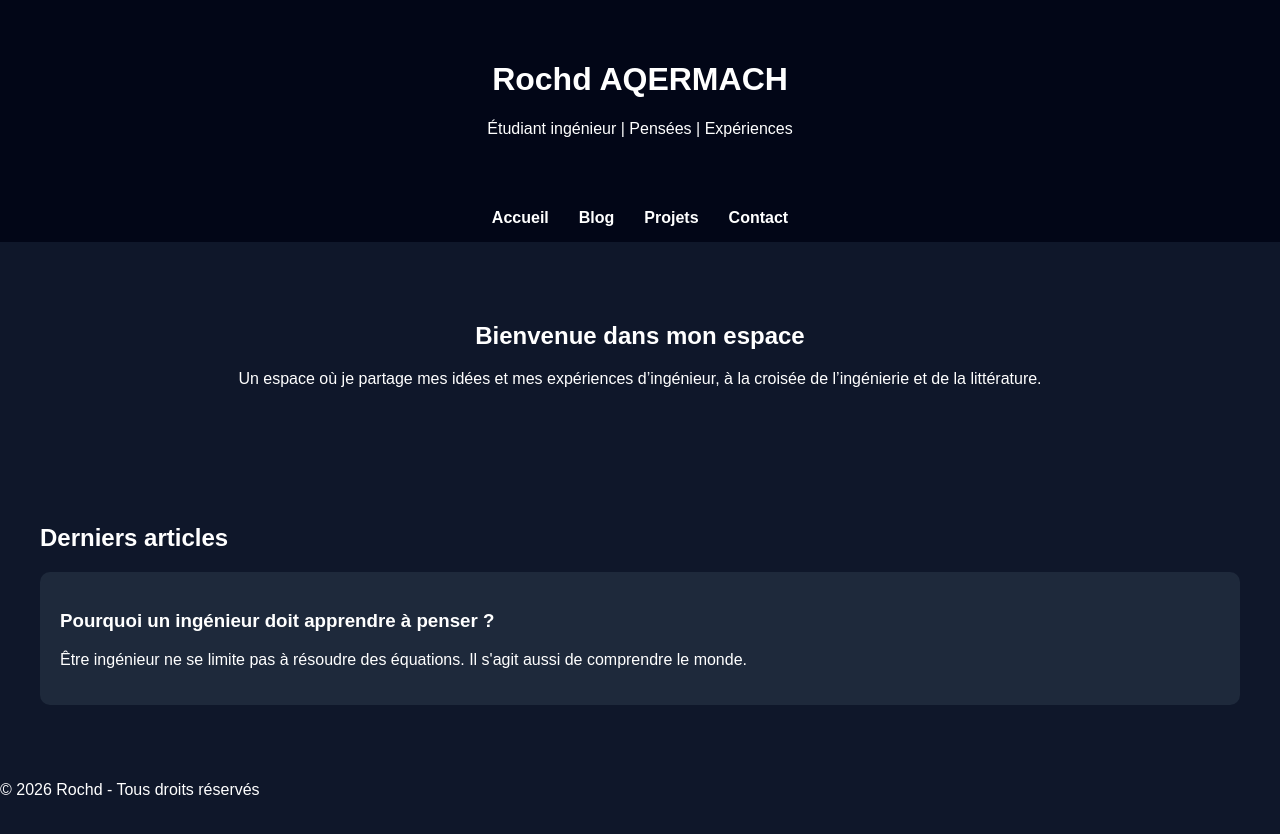
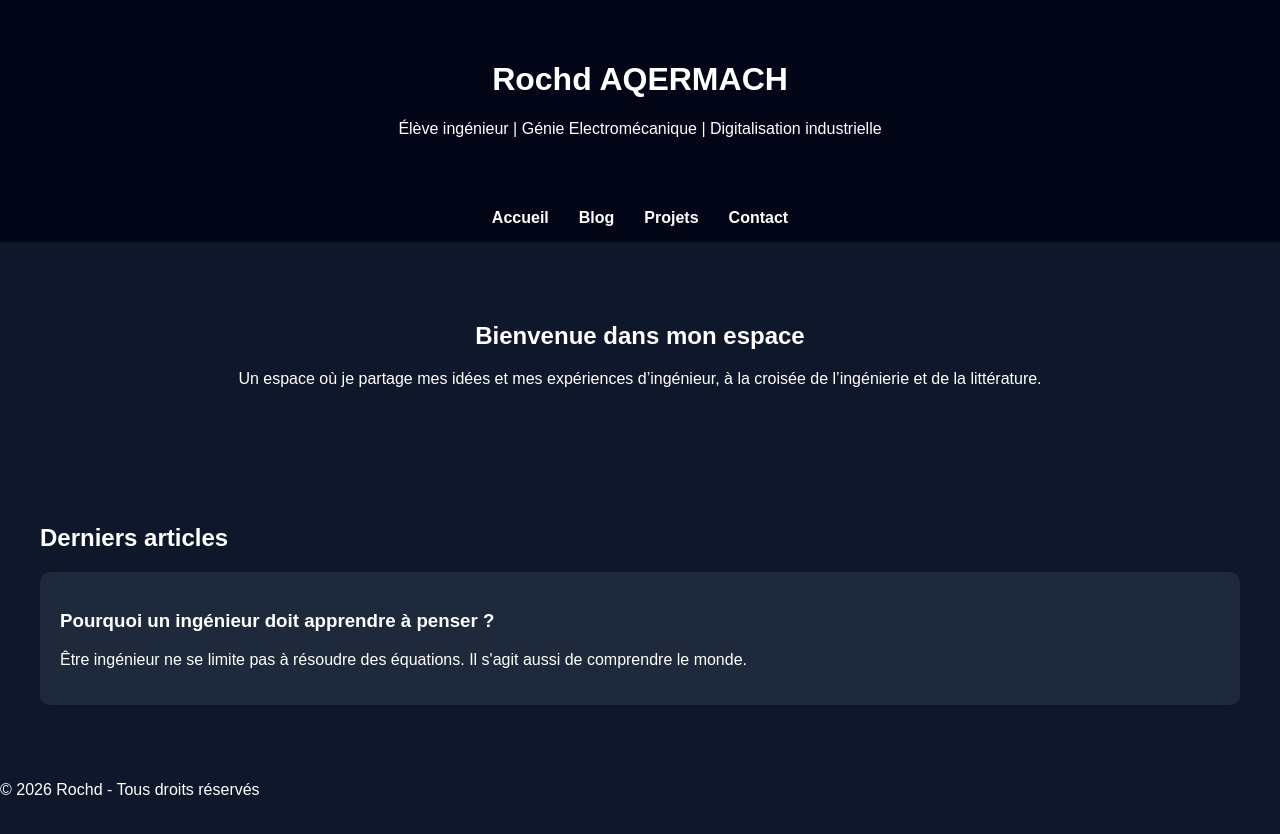
Before and after one commit to Averroes40/Rochd-journal, a Jekyll site: the page index.html, which Jekyll copies as it is, in a window 1280 px wide. Shown: the top 834 px of the page. Built offline with Jekyll 4.4.1, drawn with Linux system fonts in a browser that asks for light colours.

Commit message:
Revise header and footer content in index.html
Updated the header information and footer text.

```diff
--- a/index.html
+++ b/index.html
@@ -9,7 +9,7 @@
 
 <header>
     <h1>Rochd AQERMACH</h1>
-    <p>Étudiant ingénieur | Pensées | Expériences</p>
+    <p>Élève ingénieur | Génie Electromécanique | Digitalisation industrielle</p>
 </header>
 
 <nav>
```
